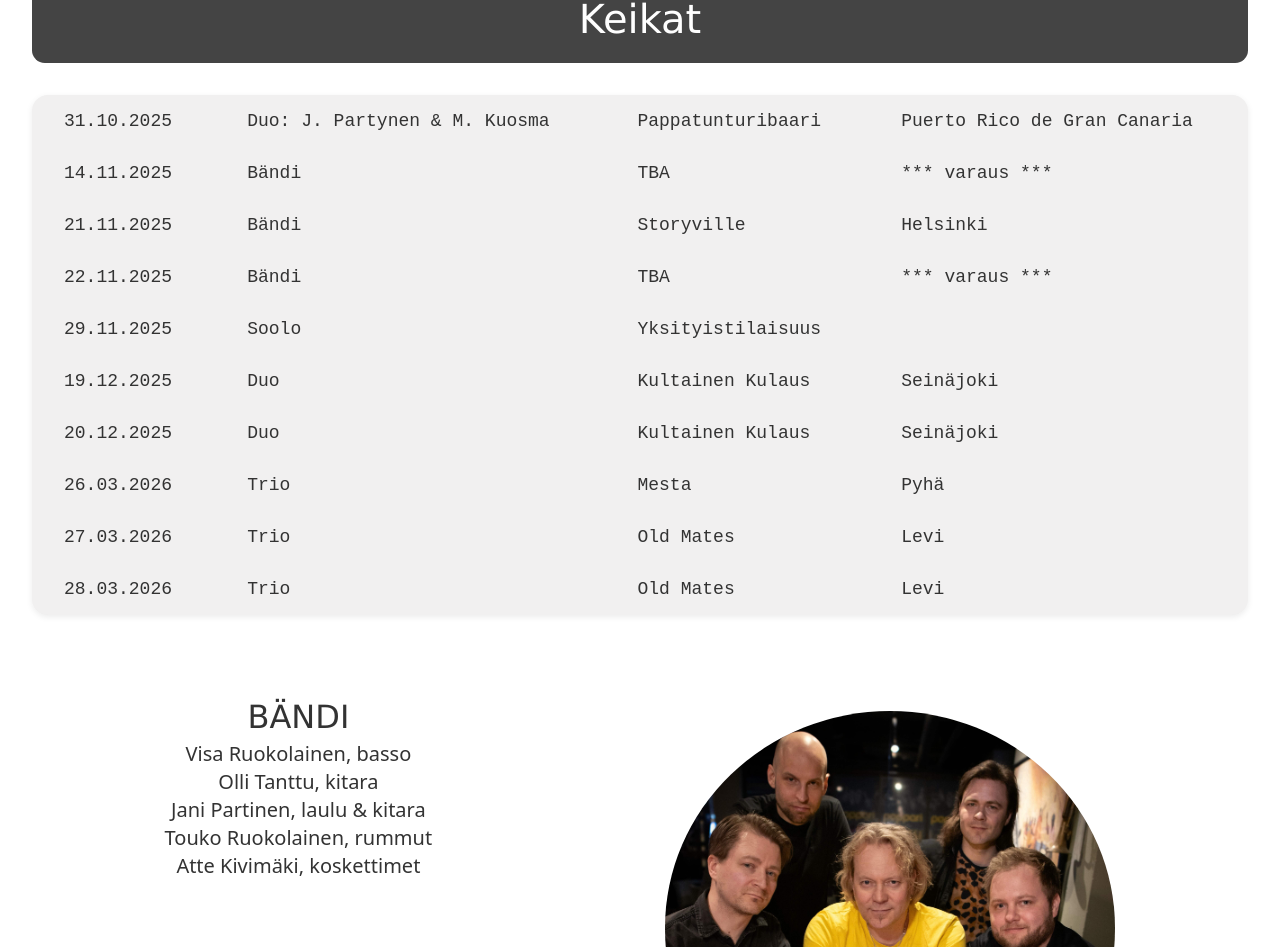
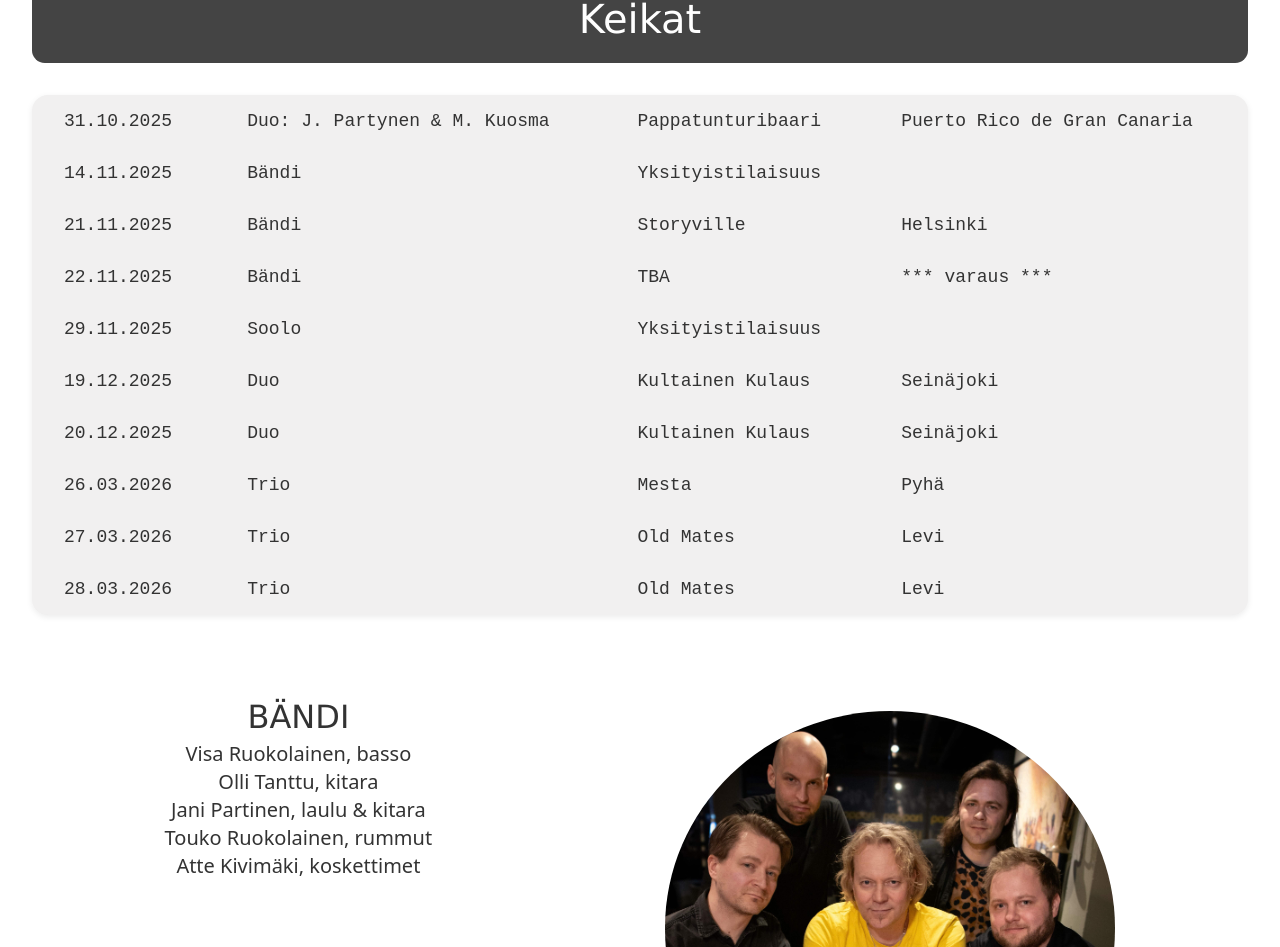
Before and after one commit to aj-kivimaki/jpx, a React (Vite) app in the folder frontend/: page / in a window 1280 px wide. Shown: the part 970-1917 px from the top of the page. Built offline with nearby package versions, Linux system fonts and the light colour scheme; a web font is replaced by a local one.

Commit message:
update gigs.json, shop link

```diff
--- a/frontend/src/components/SocialSidebar.tsx
+++ b/frontend/src/components/SocialSidebar.tsx
@@ -38,11 +38,7 @@ const SocialSidebar = () => {
       >
         <FaSpotify />
       </a>
-      <a
-        href="https://www.temu.com/fi"
-        target="_blank"
-        rel="noopener noreferrer"
-      >
+      <a href="#shop" target="_blank" rel="noopener noreferrer">
         <FaShopify />
       </a>
     </div>
--- a/frontend/src/gigs.json
+++ b/frontend/src/gigs.json
@@ -9,9 +9,9 @@
   {
     "date": "14.11.2025",
     "lineup": "Bändi",
-    "venue": "TBA",
+    "venue": "Yksityistilaisuus",
     "city": "",
-    "description": "*** varaus ***"
+    "description": ""
   },
   {
     "date": "21.11.2025",
```
